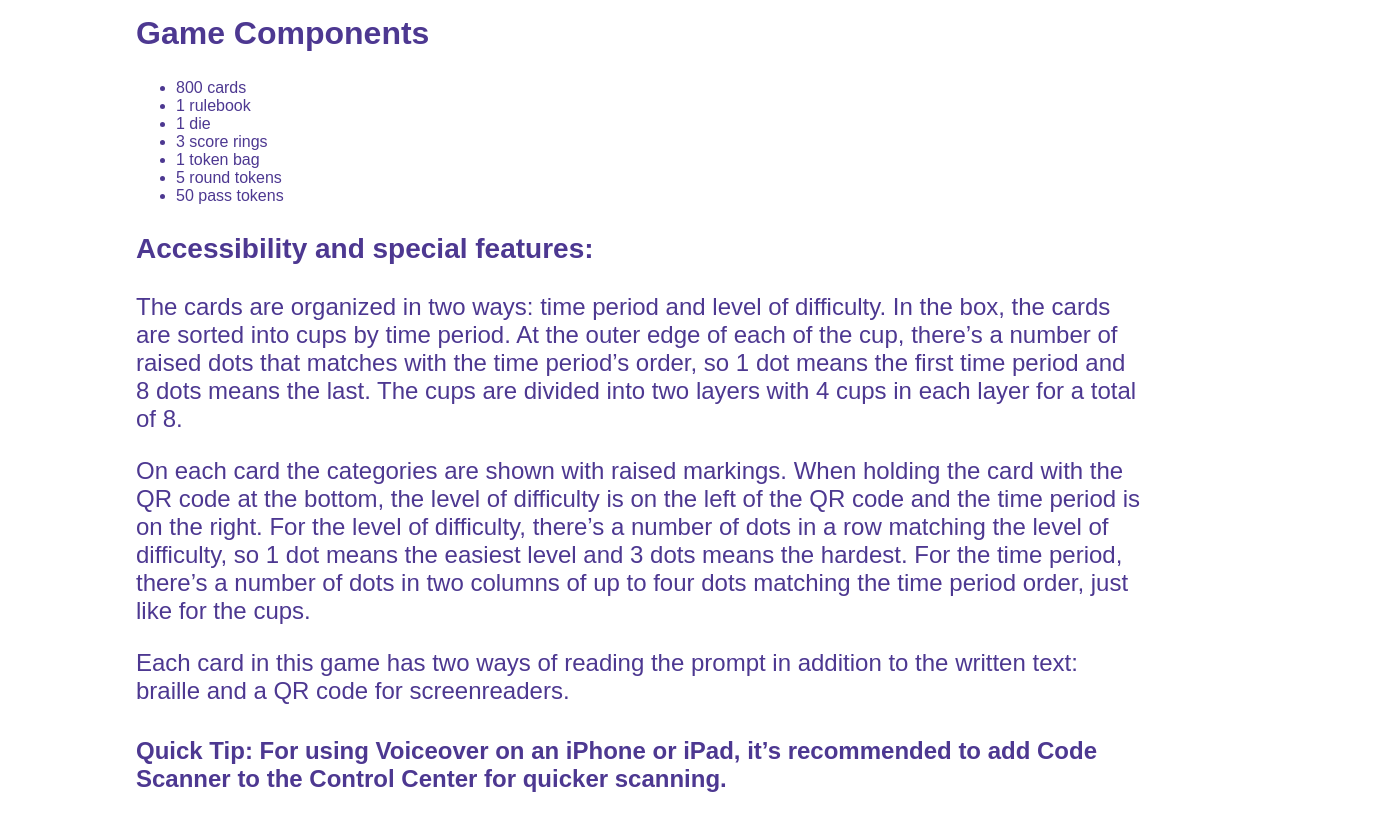
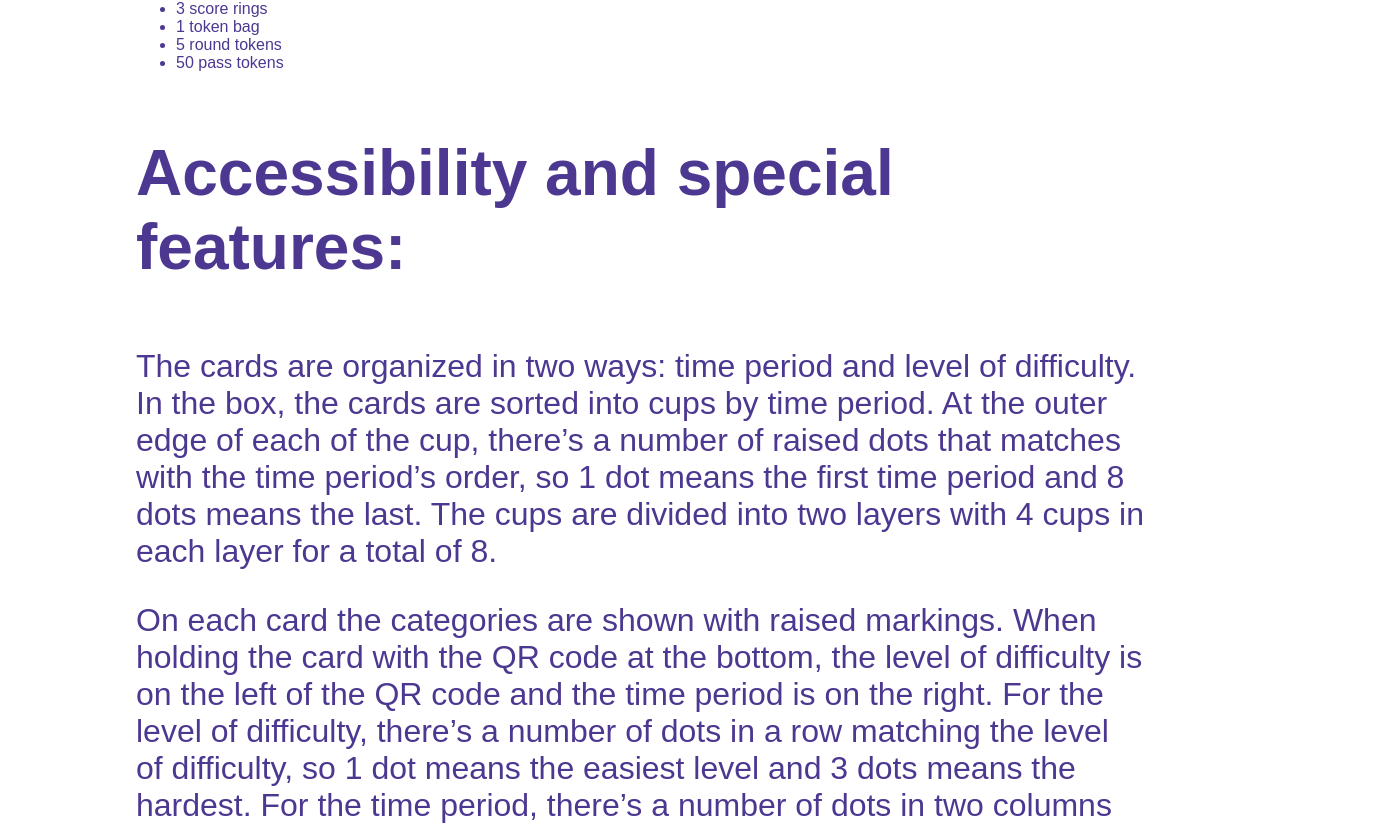
Before and after one commit to heidistiles/Quizzical-History, a plain HTML site: page index.html in a window 1280 px wide. Shown: the part 1753-2578 px from the top of the page, 1375 px wide, since content can reach past the window. Drawn offline with Linux system fonts and the light colour scheme.

Commit message:
yada yada

```diff
--- a/index.html
+++ b/index.html
@@ -16,19 +16,19 @@
         color: #4d3891;
       }
       h1 {
-        font-size: 17rem;
+        font-size: 8rem;
       }
       h2 {
+        font-size: 6rem;
+      }
+      h3 {
+        font-size: 4rem;
+      }
+      h4 {
         font-size: 2rem;
       }
-      h3 {
-        font-size: 1.75rem;
-      }
-      h4 {
-        font-size: 1.5rem;
-      }
       p {
-        font-size: 1.5rem;
+        font-size: 2rem;
       }
     </style>
   </head>
```
